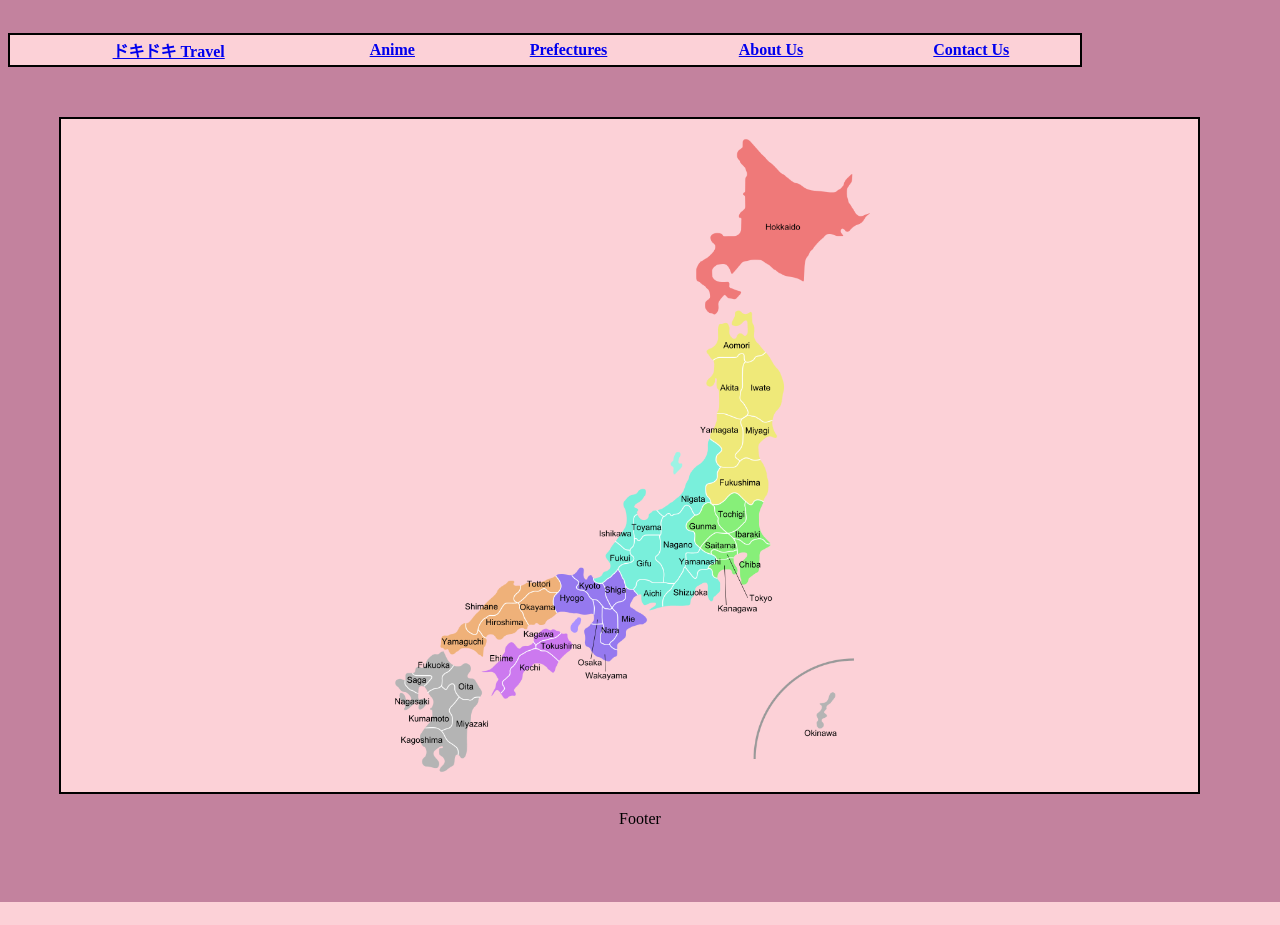
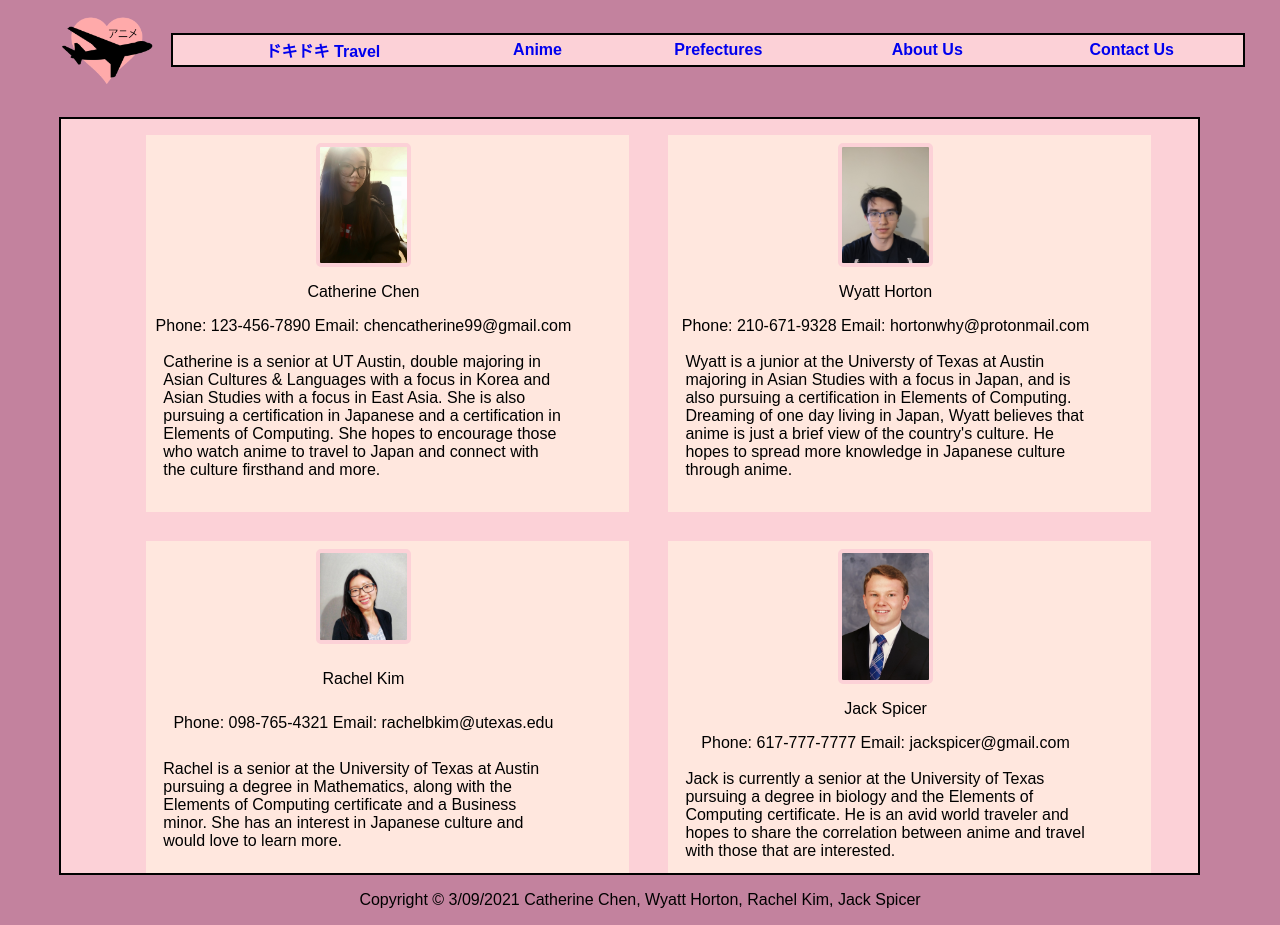
Before and after one commit to hortonwhy/-Travel, a PHP site: page /contactUs.html in a window 1280 px wide. Before the commit the page ends 902 px from the top, so only its background shows below. Run offline with PHP 8.4, Linux system fonts and the light colour scheme; lists and menus that the app fills with data are empty.

Commit message:
basically finished phase 3

```diff
--- a/anime.html
+++ b/anime.html
@@ -33,7 +33,7 @@
         <div id="description">
             <p>
             <div id="map">
-                <img class="center" src="assets/images/japan.png">
+              Will have a list of Animes in alphabetical order
             </div>
                 <!-- Content -->
             </p>
@@ -45,7 +45,7 @@
     </div>
 
     <div id="footer">
-        <p>Footer</p>
+        <p>Copyright © 3/09/2021  Catherine Chen, Wyatt Horton, Rachel Kim, Jack Spicer</p>
     </div>
 </body>
 
--- a/contactUs.html
+++ b/contactUs.html
@@ -15,7 +15,7 @@
 <body>
 
 <!-- <img src="assets/images/logo.png" alt="logo pic"> -->
-<a href="index.html"<img id="logo" src="assets/images/logo.png" alt="logo pic" width="125px"></a>
+<a href="index.html"><img id="logo" src="assets/images/logo.png" alt="logo pic" width="125px"></a>
     <div id="navBar">
         <table>
             <tr>
@@ -33,19 +33,55 @@
         <div id="description">
             <p>
             <div id="map">
-                <img class="center" src="assets/images/japan.png">
+              <div class="grid-container">
+                <div class="grid-profile">
+                    <img class="profile" src="assets/images/chen.jpg" alt="chen pic" width="20%">
+                  <p class="name">Catherine Chen</p>
+                  <span class="name">Phone: 123-456-7890 Email: chencatherine99@gmail.com</span>
+                  <p class="blurb">
+                    Catherine is a senior at UT Austin, double majoring in Asian Cultures & Languages with a focus in Korea and Asian Studies with a focus in East Asia. She is also pursuing a certification in Japanese and a certification in Elements of Computing. She hopes to encourage those who watch anime to travel to Japan and connect with the culture firsthand and more.
+                  </p>
+                </div>
+
+                <div class="grid-profile">
+                    <img class="profile" src="assets/images/horton.jpg" alt="horton pic" width="20%">
+                   <p class="name">Wyatt Horton</p>
+                  <span class="name">Phone: 210-671-9328 Email: hortonwhy@protonmail.com</span>
+                  <p class="blurb">
+Wyatt is a junior at the Universty of Texas at Austin majoring in Asian Studies with a focus in Japan, and is also pursuing a certification in Elements of Computing. Dreaming of one day living in Japan, Wyatt believes that anime is just a brief view of the country's culture. He hopes to spread more knowledge in Japanese culture through anime.
+                  </p>
+
+                </div>
+
+                <div class="grid-profile">
+                    <img class= "profile" src="assets/images/kim.jpg" alt="kim pic" width="20%">
+                  <p class="name">Rachel Kim</p>
+                  <span class="name">Phone: 098-765-4321 Email: rachelbkim@utexas.edu</span>
+                  <p class="blurb">
+                    Rachel is a senior at the University of Texas at Austin pursuing a degree in Mathematics, along with the Elements of Computing certificate and a Business minor. She has an interest in Japanese culture and would love to learn more.
+                  </p>
+                </div>
+
+                <div class="grid-profile">
+                     <img class="profile" src="assets/images/spice.jpg" alt="spice pic" width="20%">
+                  <p class="name">Jack Spicer</p>
+                  <span class="name">Phone: 617-777-7777 Email: jackspicer@gmail.com</span>
+                    <p class="blurb">
+                      Jack is currently a senior at the University of Texas pursuing a degree in biology and the Elements of Computing certificate.  He is an avid world traveler and hopes to share the correlation between anime and travel with those that are interested.
+                    </p>
+                </div>
+                </div>
+
+              </div>
+
             </div>
-                <!-- Content -->
+            <p>
             </p>
-            <p>
-                <!-- Content -->
-            </p>
-        </div>
 
     </div>
 
     <div id="footer">
-        <p>Footer</p>
+        <p>Copyright © 3/09/2021  Catherine Chen, Wyatt Horton, Rachel Kim, Jack Spicer</p>
     </div>
 </body>
 
--- a/index.html
+++ b/index.html
@@ -31,6 +31,7 @@
     <div id="body">
         <div id="description">
             <p>
+              Try clicking on the map to see our vision forward
             <div id="map">
                 <img class="center" name="japan" src="assets/images/japan.png" onclick="showDetail(this)">
             </div>
@@ -44,7 +45,7 @@
     </div>
 
     <div id="footer">
-        <p>Footer</p>
+        <p>Copyright © 3/09/2021  Catherine Chen, Wyatt Horton, Rachel Kim, Jack Spicer</p>
     </div>
 </body>
 
--- a/main.css
+++ b/main.css
@@ -1,6 +1,6 @@
 body {
-  background-color: #c3829e
-
+  background-color: #c3829e;
+  font-family: Arial;
 }
 
 #navBar table{
@@ -17,6 +17,10 @@ body {
   padding-left: 0px;
   margin-left: 0px;
   margin-bottom: 4%;
+}
+
+#navBar a {
+  text-decoration: none;
 }
 
 #logo {
@@ -41,6 +45,7 @@ body {
 #map {
   width: 85%;
   margin: 10px auto;
+  height: 80vh;
 }
 
 #description {
@@ -55,9 +60,47 @@ body {
 
 }
 
+.name {
+  text-align: center;
+}
+
+.profile {
+  margin: 0 auto;
+  margin-top: 0.5em;
+  border: 4px solid #fcd1d7;
+  border-radius: 5px;
+}
+
+.blurb {
+  margin-top: 0px;
+  padding: 4%;
+}
+
+
+.grid-container {
+  margin: 0 auto;
+  display: grid;
+  grid-template-columns: 50% 50%;
+  grid-column-gap: 4%;
+  /*grid-template-rows: 10% 10%;*/
+  grid-row-gap: 4%;
+}
+
+.grid-profile {
+  grid-template-columns: 90%;
+  display: grid;
+  background-color: #ffe7de;
+}
+
 .center {
   display: block;
   margin-left: auto;
   margin-right: auto;
   width: 50%;
 }
+
+.body-text {
+  font-size: 20px;
+  line-height: 130%;
+  font-family: Arial;
+}
--- a/prefectures.html
+++ b/prefectures.html
@@ -33,7 +33,8 @@
         <div id="description">
             <p>
             <div id="map">
-                <img class="center" src="assets/images/japan.png">
+              Will contain a list of Prefecture pages that will you take you to a page
+              that contains all the animes present in the respective prefecture
             </div>
                 <!-- Content -->
             </p>
@@ -45,7 +46,7 @@
     </div>
 
     <div id="footer">
-        <p>Footer</p>
+        <p>Copyright © 3/09/2021  Catherine Chen, Wyatt Horton, Rachel Kim, Jack Spicer</p>
     </div>
 </body>
 
```
Also changed, not shown: aboutUs.html (+5 -4 lines), assets/images/chen.jpg (added), assets/images/horton.jpg (added), assets/images/kim.jpg (added), assets/images/spice.jpg (added).
